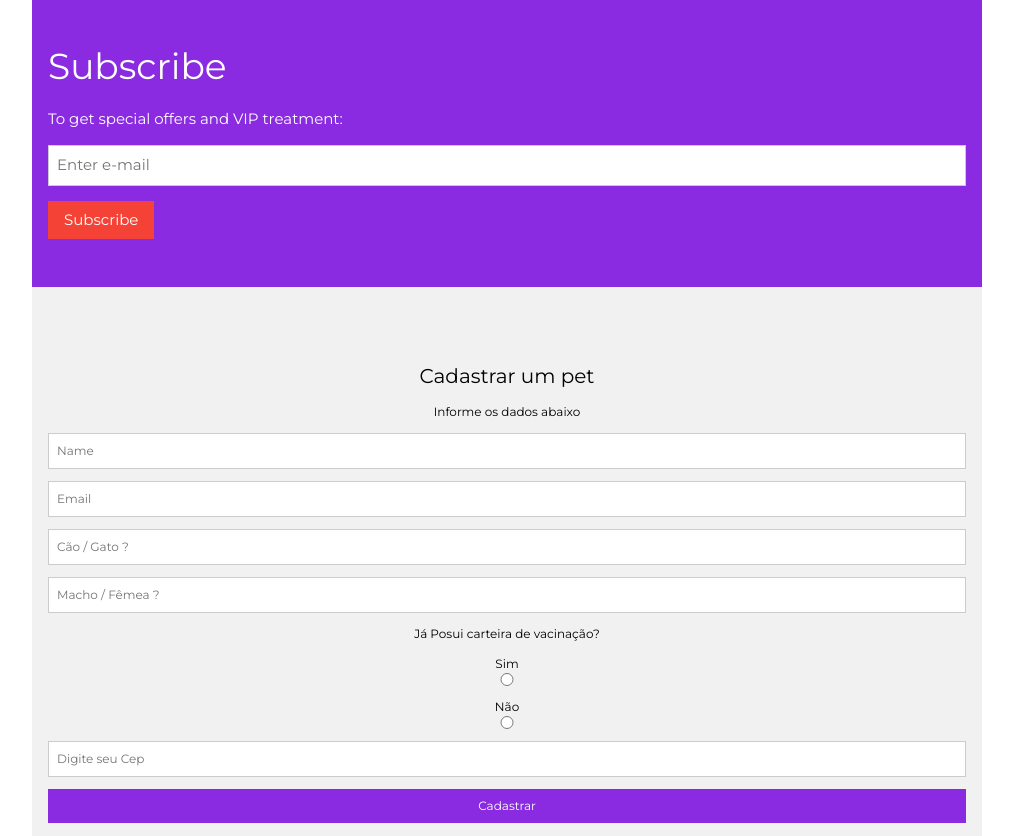
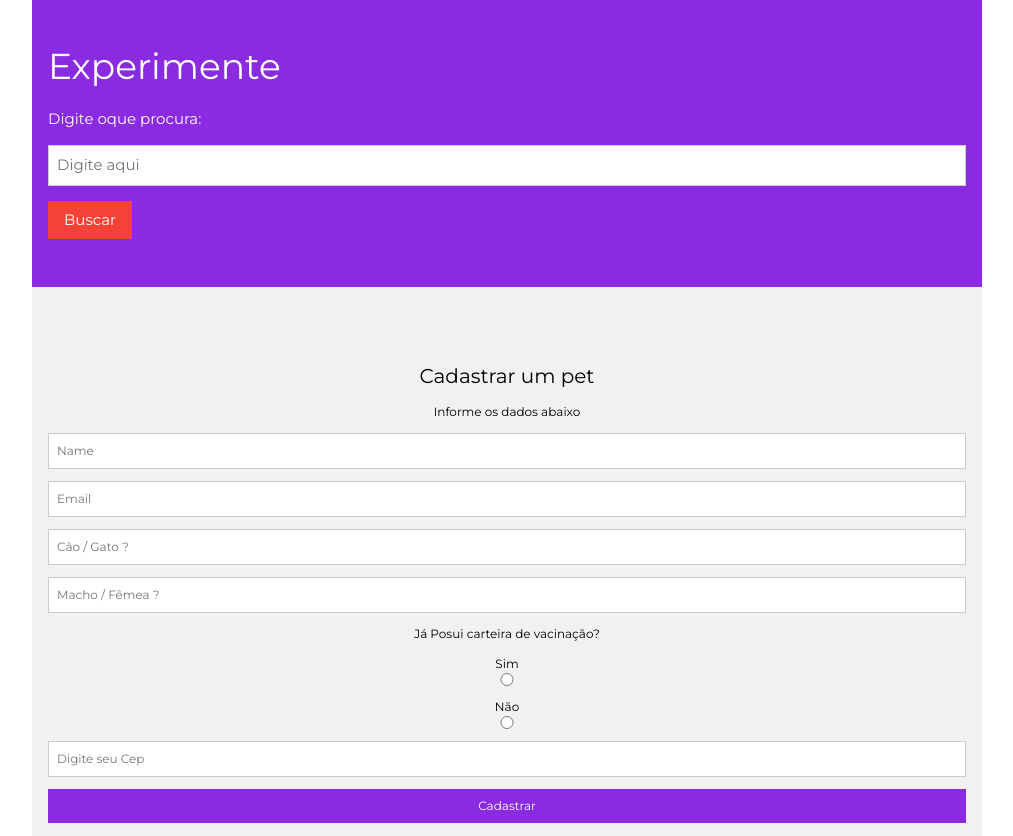
Before and after one commit to Maicon-he/pet, a plain HTML site: page index.html in a window 1280 px wide. Shown: the part 2257-3093 px from the top of the page, without its empty margins (258-1271 px from the left). Drawn offline with Linux system fonts and the light colour scheme.

Commit message:
Update index.html

```diff
--- a/index.html
+++ b/index.html
@@ -193,10 +193,10 @@ body,h1,h2,h3,h4,h5,h6,.w3-wide {font-family: "Montserrat", sans-serif;}
 
   <!-- Subscribe section -->
   <div class="w3-container w3-black w3-padding-32">
-    <h1>Subscribe</h1>
-    <p>To get special offers and VIP treatment:</p>
-    <p><input class="w3-input w3-border" type="text" placeholder="Enter e-mail" style="width:100%"></p>
-    <button type="button" class="w3-button w3-red w3-margin-bottom">Subscribe</button>
+    <h1>Experimente</h1>
+    <p>Digite oque procura:</p>
+    <p><input class="w3-input w3-border" type="text" placeholder="Digite aqui" style="width:100%"></p>
+    <button type="button" class="w3-button w3-red w3-margin-bottom">Buscar</button>
   </div>
 
 
```
